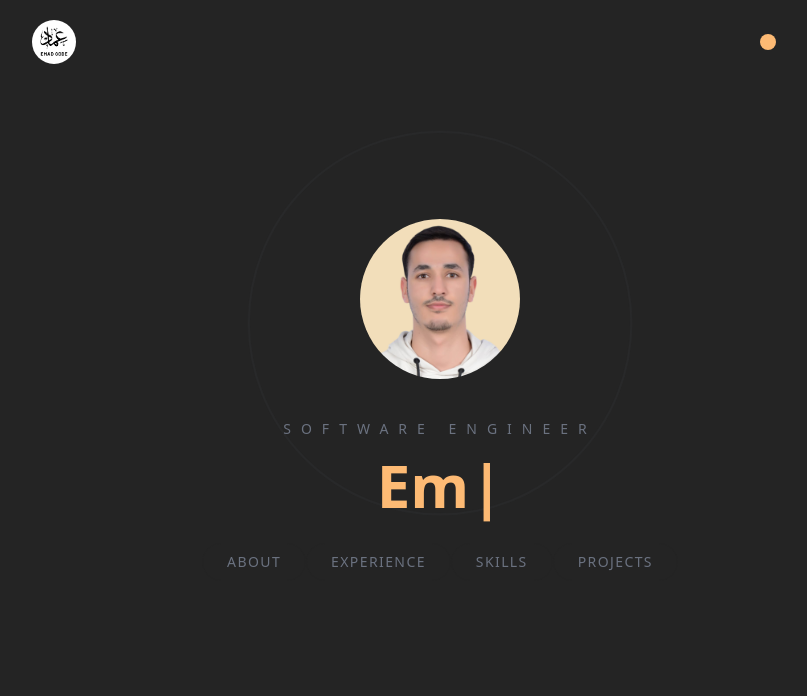
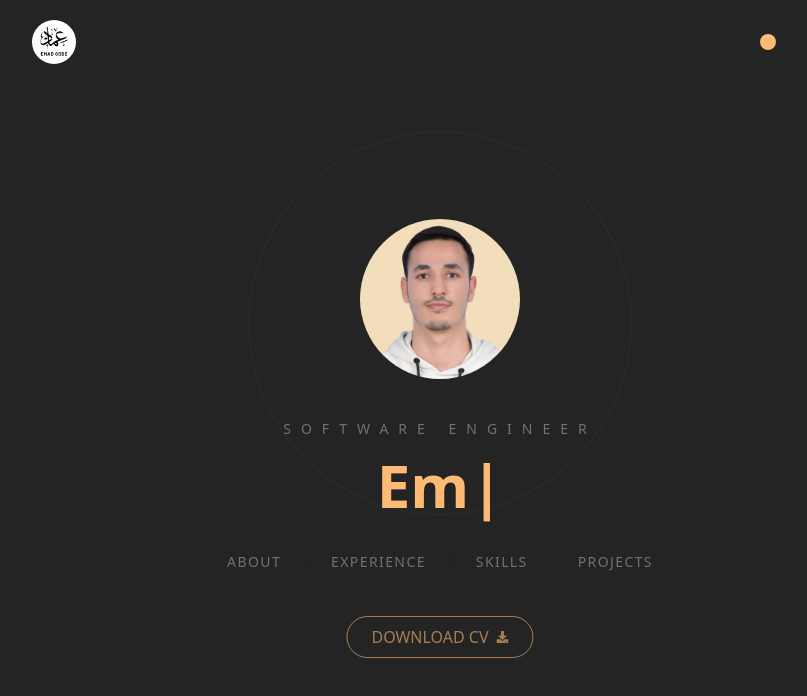
Before and after one commit to AjImad/Emad-Portfolio, a Next.js app: page / in a window 1280 px wide. Shown: the top 696 px of the page, without its empty margins (200-1007 px from the left). Built offline with nearby package versions, Linux system fonts and the light colour scheme; no server answers; some icons are missing.

Commit message:
add button in Hero component to download cv

```diff
--- a/components/About.js
+++ b/components/About.js
@@ -36,9 +36,9 @@ function About() {
                 viewport={{ once: true }}
                 src='/images/aboutme.png'
                 className="mt-20 md:mt-20 md:mb-0 flex-shrink-0 w-36 h-36 rounded-full object-top object-cover
-                md:rounded-t-xl md:rounded-b-xl md:h-[330px] md:w-64 "
+                md:rounded-t-xl md:rounded-b-xl md:h-[320px] md:w-64 "
             />
-            <div className='flex flex-col px-0 -mt-3 sm:mt-16 md:px-5 '>
+            <div className='flex flex-col px-0 -mt-3 md:mt-16 md:px-5 '>
                 <h4 className='text-xl md:text-2xl font-light uppercase'>
                     Here is a <span className='underline dark:decoration-orange-300 decoration-[#88ccca]'>Little</span> Background
                 </h4>
@@ -47,6 +47,7 @@ function About() {
                     I am passionate about learning new technology, creating projects, looking forward to a new challenge and great opportunity in the near future!.
                     A programming enthusiast, books lover, gym rat and of course a coffee lover.
                 </p>
+
             </div>
         </motion.div>
     );
--- a/components/Hero.js
+++ b/components/Hero.js
@@ -84,6 +84,19 @@ function Hero() {
                     </Link>
                 </div>
             </div>
+            <div className='relative w-[100%]'>
+                <div className='absolute top-24 md:top-14 left-1/2 transform -translate-x-1/2 -translate-y-1/2'>
+                    <button class="flex items-center px-6 py-2 rounded-full border border-[#88ccca] text-[#88ccca] dark:border-orange-300/60 dark:text-orange-300/60 uppercase">
+                        Download CV
+                        <svg aria-hidden="true" focusable="false" data-prefix="fas" data-icon="download"
+                            class="w-3 ml-2" role="img" xmlns="http://www.w3.org/2000/svg" viewBox="0 0 512 512">
+                            <path fill="currentColor"
+                                d="M216 0h80c13.3 0 24 10.7 24 24v168h87.7c17.8 0 26.7 21.5 14.1 34.1L269.7 378.3c-7.5 7.5-19.8 7.5-27.3 0L90.1 226.1c-12.6-12.6-3.7-34.1 14.1-34.1H192V24c0-13.3 10.7-24 24-24zm296 376v112c0 13.3-10.7 24-24 24H24c-13.3 0-24-10.7-24-24V376c0-13.3 10.7-24 24-24h146.7l49 49c20.1 20.1 52.5 20.1 72.6 0l49-49H488c13.3 0 24 10.7 24 24zm-124 88c0-11-9-20-20-20s-20 9-20 20 9 20 20 20 20-9 20-20zm64 0c0-11-9-20-20-20s-20 9-20 20 9 20 20 20 20-9 20-20z">
+                            </path>
+                        </svg>
+                    </button>
+                </div>
+            </div>
         </div>
     )
 }
```
